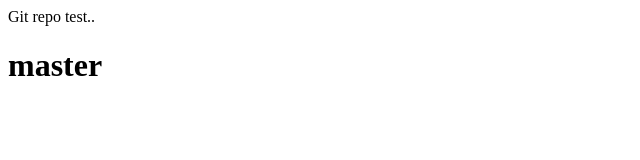
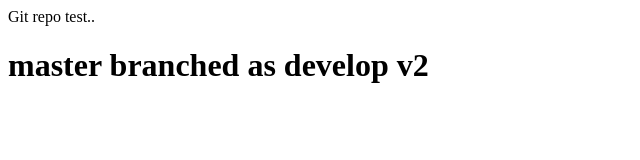
Before and after one commit to jumpei-shibayama/test-repo, a plain HTML site: page index.html in a window 1280 px wide. Shown: the whole page, without its empty margins (0-640 px from the left). Drawn offline with Linux system fonts and the light colour scheme.

Commit message:
to develop v2

```diff
--- a/index.html
+++ b/index.html
@@ -1,3 +1,3 @@
 Git repo test..
 
-<h1>master</h1>
+<h1>master branched as develop v2</h1>
```
